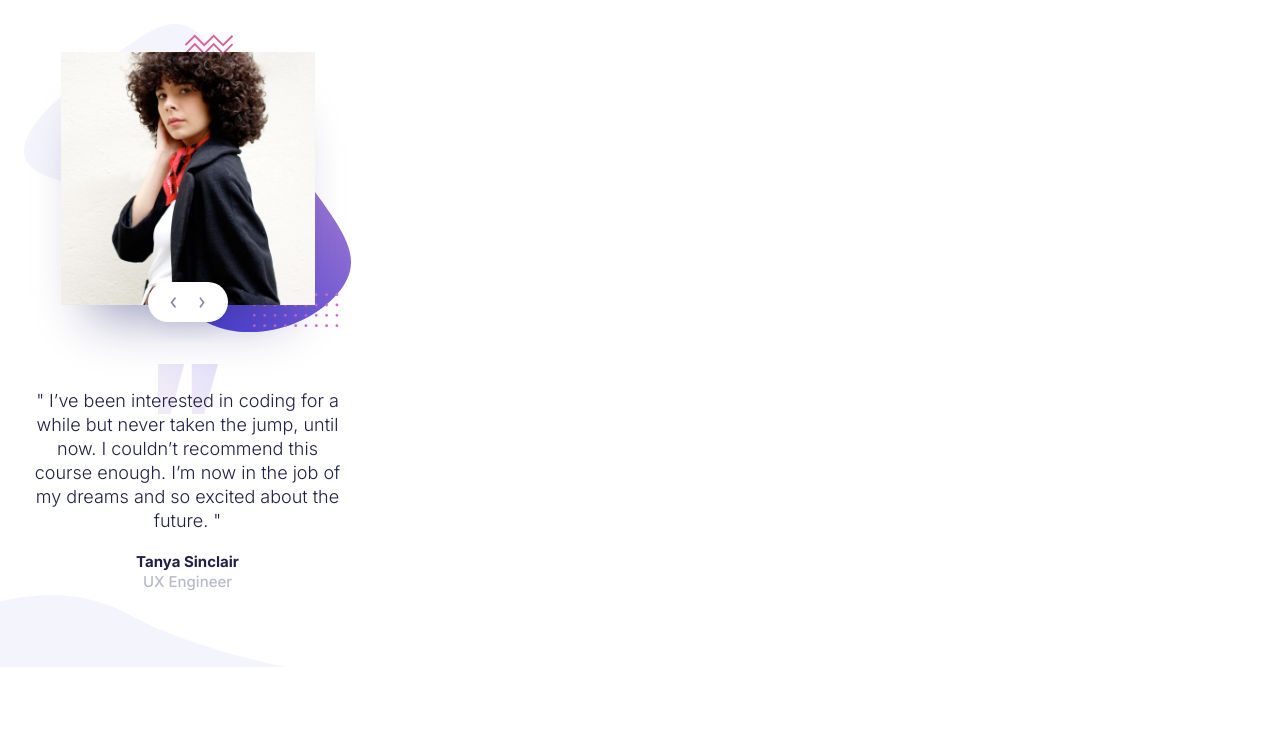
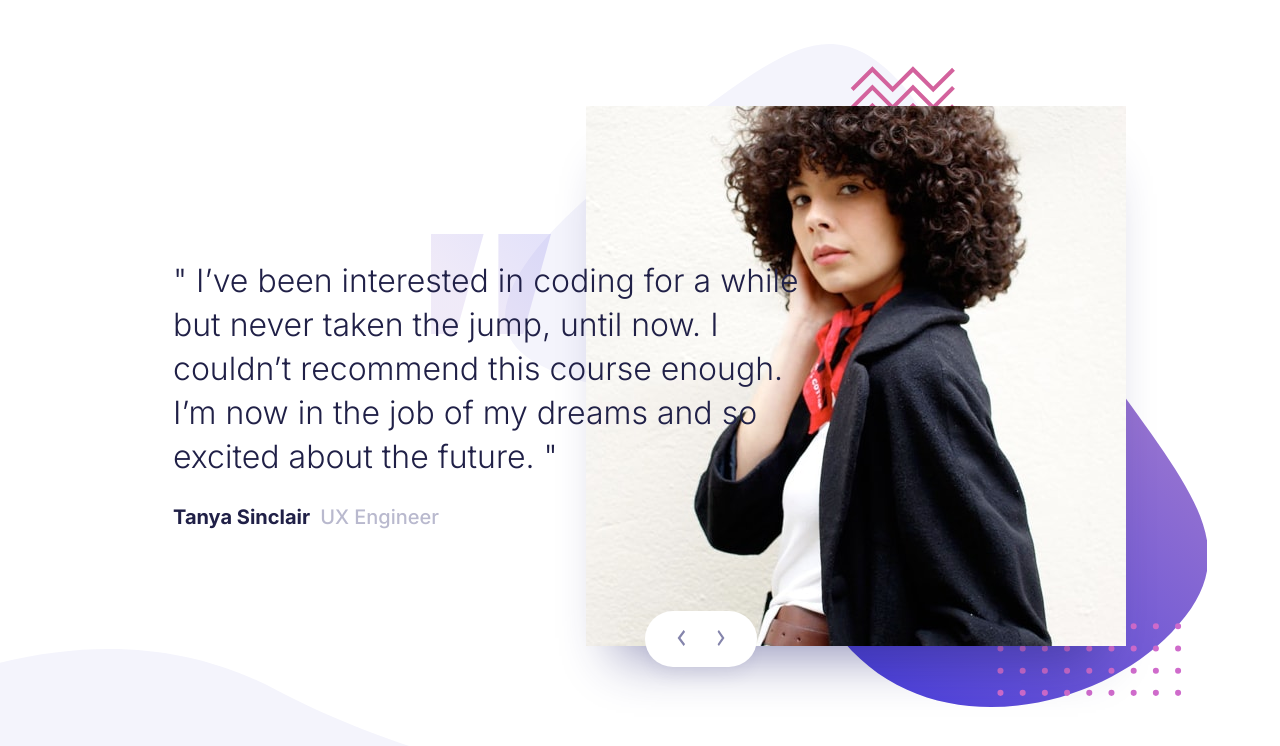
Before and after one commit to FevenSeyfu/coding-bootcamp-testimonials-slider, a website built with Vite: page index.html in a window 1280 px wide. Built offline with nearby package versions, Linux system fonts and the light colour scheme.

Commit message:
complete desktop style

```diff
--- a/style.css
+++ b/style.css
@@ -6,16 +6,19 @@
 body {
   font-family: "Inter", sans-serif;
   background: #ffffff;
+  font-size: 32px;
   width: 100vw;
   height: 100vh;
 }
 
 main {
-  background-image: url('./src/images/pattern-curve.svg');
+  background-image: url("./src/images/pattern-curve.svg");
   background-repeat: no-repeat;
   background-position: bottom left;
   background-size: 285px 72px;
   padding: 24px;
+  width: 100vw;
+  height: 100vh;
 }
 .section-img {
   display: flex;
@@ -96,7 +99,70 @@ main {
   color: #b9b9ce;
 }
 
-@media only screen and (max-width: 600px) {
-  body {
+@media only screen and (min-width: 600px) {
+  main {
+    display: flex;
+    flex-direction: row-reverse;
+    align-items: center;
+    justify-content: center;
+    padding: 0;
+    width: 100vw;
+    position: relative;
+    background-size: 610px 150.94px;
+  }
+  .section-img {
+    width: 702px;
+    height: 663px;
+    position: absolute;
+    top: 44px;
+    right: 73px;
+    margin: 0;
+  }
+  .user-img {
+    height: 540px;
+    width: 540px;
+  }
+  .slider {
+    right: 450px;
+    bottom: 40px;
+    width: 112px;
+    height: 56px;
+    border-radius: 28px;
+  }
+  .slider > button > img {
+    height: 16px;
+    width: 8px;
+  }
+  .testimony {
+    text-align: left;
+    width: 635px;
+    height: 354px;
+    background-size: 120px 100px;
+    width: 635px;
+    height: 220px;
+    top: 234px;
+    left: 165px;
+    position: absolute;
+  }
+  .testimony-text {
+    font-size: 32px;
+    font-weight: 300;
+    line-height: 44px;
+  }
+  .user-info {
+    display: flex;
+    flex-direction: row;
+    gap: 10px;
+    align-items: center;
+  }
+  .user-name {
+    font-size: 20px;
+    font-weight: 700;
+    line-height: 38px;
+  }
+  .user-title {
+    font-size: 20px;
+    font-weight: 500;
+    line-height: 38px;
   }
 }
```
